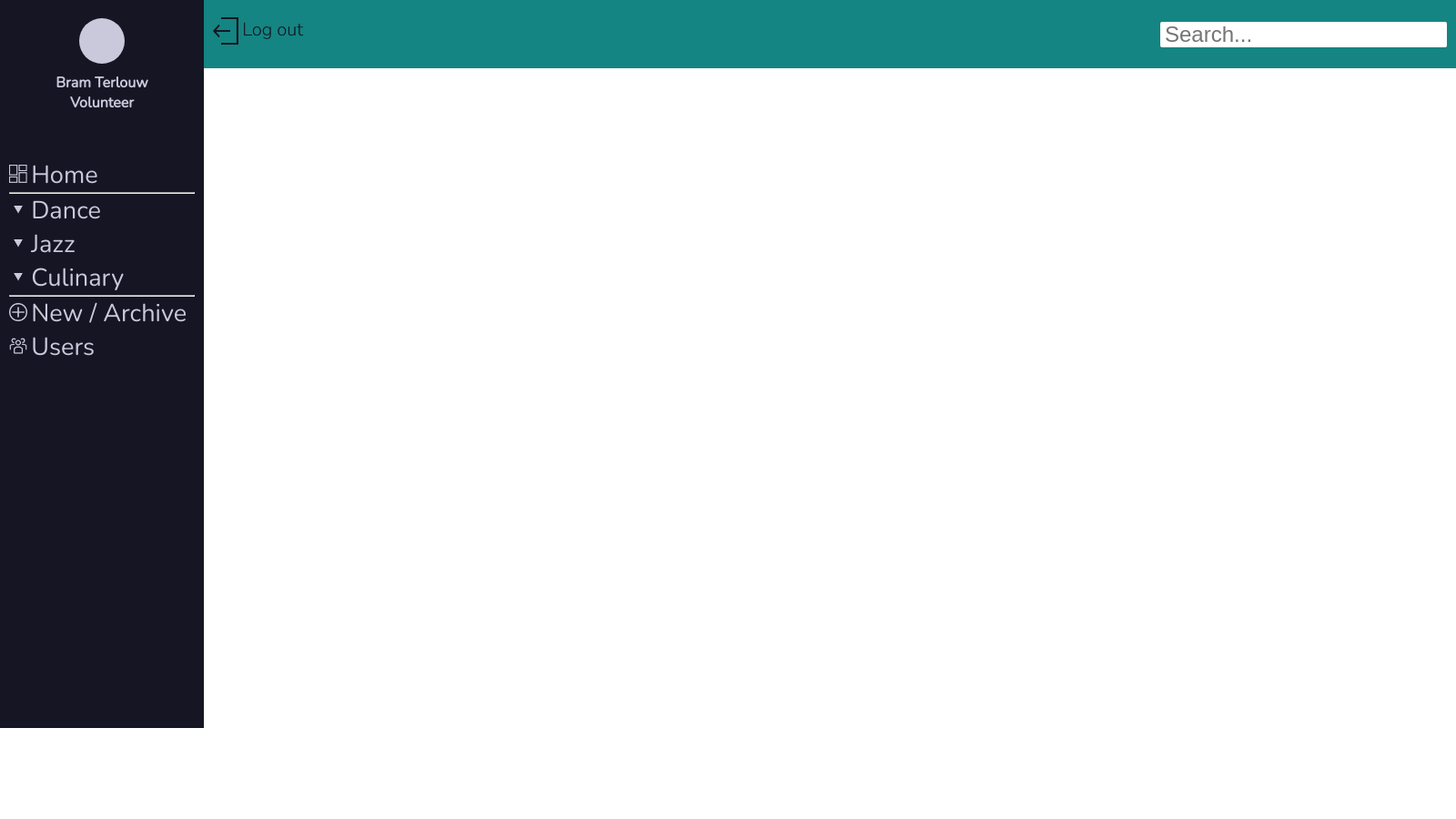
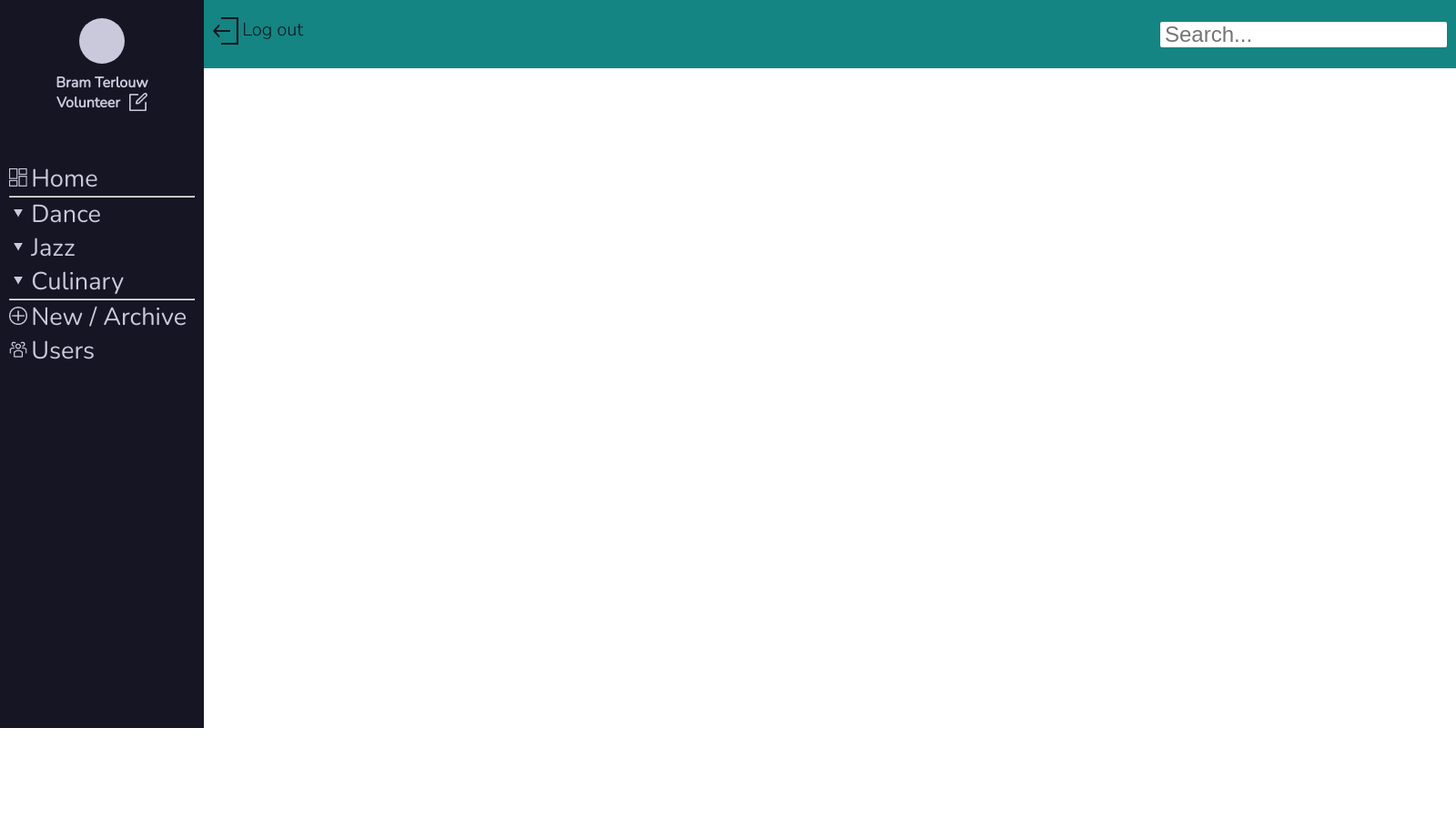
Before and after one commit to BramTerlouw/Project-Haarlem-Festival-2, a PHP site: page /cms in a window 1600 px wide. Shown: the whole page at 91% size. Run offline with PHP 8.4, Linux system fonts and the light colour scheme.

Commit message:
added edit personal info button

```diff
--- a/app/public/css/style.css
+++ b/app/public/css/style.css
@@ -17,6 +17,47 @@ body {
     font-family: 'Nunito', sans-serif;
 }
 
+.user-logo {
+    width: 50px;
+    height: 50px;
+    background-color: #CAC9DC;
+    border-radius: 50%;
+    margin: 20px auto 10px;
+}
+
+
+
+
+
+.cms-dashboard-personal {
+    width: 50%;
+    display: flex;
+    flex-wrap: wrap;
+    margin: 0 auto;
+    justify-content: center;
+}
+
+.cms-dashboard-personal span {
+    width: 100%;
+    text-align: center;
+}
+
+.cms-dashboard-personal img{
+    width: 20px;
+    height: 20px;
+    margin: 0 0 0 10px;
+}
+
+.logged-username, .cms-dashboard-personal a {
+    color: #CAC9DC;
+    font-weight: bold;
+    text-decoration: none;
+}
+
+
+
+
+
 .nav-cms {
     min-width: 14%;
     height: 900px;
@@ -25,23 +66,9 @@ body {
     height: 100vh;
 }
 
-.user-logo {
-    width: 50px;
-    height: 50px;
-    background-color: #CAC9DC;
-    border-radius: 50%;
-    margin: 20px auto 10px;
-}
-
 .cms-icon {
     width: 20px;
     height: 20px;
-}
-
-.logged-username, .role {
-    color: #CAC9DC;
-    text-align: center;
-    font-weight: bold;
 }
 
 .cms-side-container {
--- a/app/views/components/nav-cms.php
+++ b/app/views/components/nav-cms.php
@@ -1,8 +1,17 @@
 <div class="cms-container">
     <div class="nav-cms">
         <div class="user-logo"></div>
-        <p class="logged-username">Bram Terlouw</p>
-        <p class="role">Volunteer</p>
+
+        <div class="cms-dashboard-personal">
+            <span class="logged-username">Bram Terlouw</span>
+            <a href="#">Volunteer</a>
+            <a href="#"><img src="/icons/cms-edit.png" alt="edit user"></a>
+        </div>
+
+
+
+
+
         <ul class="cms-nav-ul">
             <li class="cms-nav-item">
                 <img class="cms-icon" src="/icons/cms-home.png" alt="home icon">
```
Also changed, not shown: app/public/icons/cms-edit.png (added).
